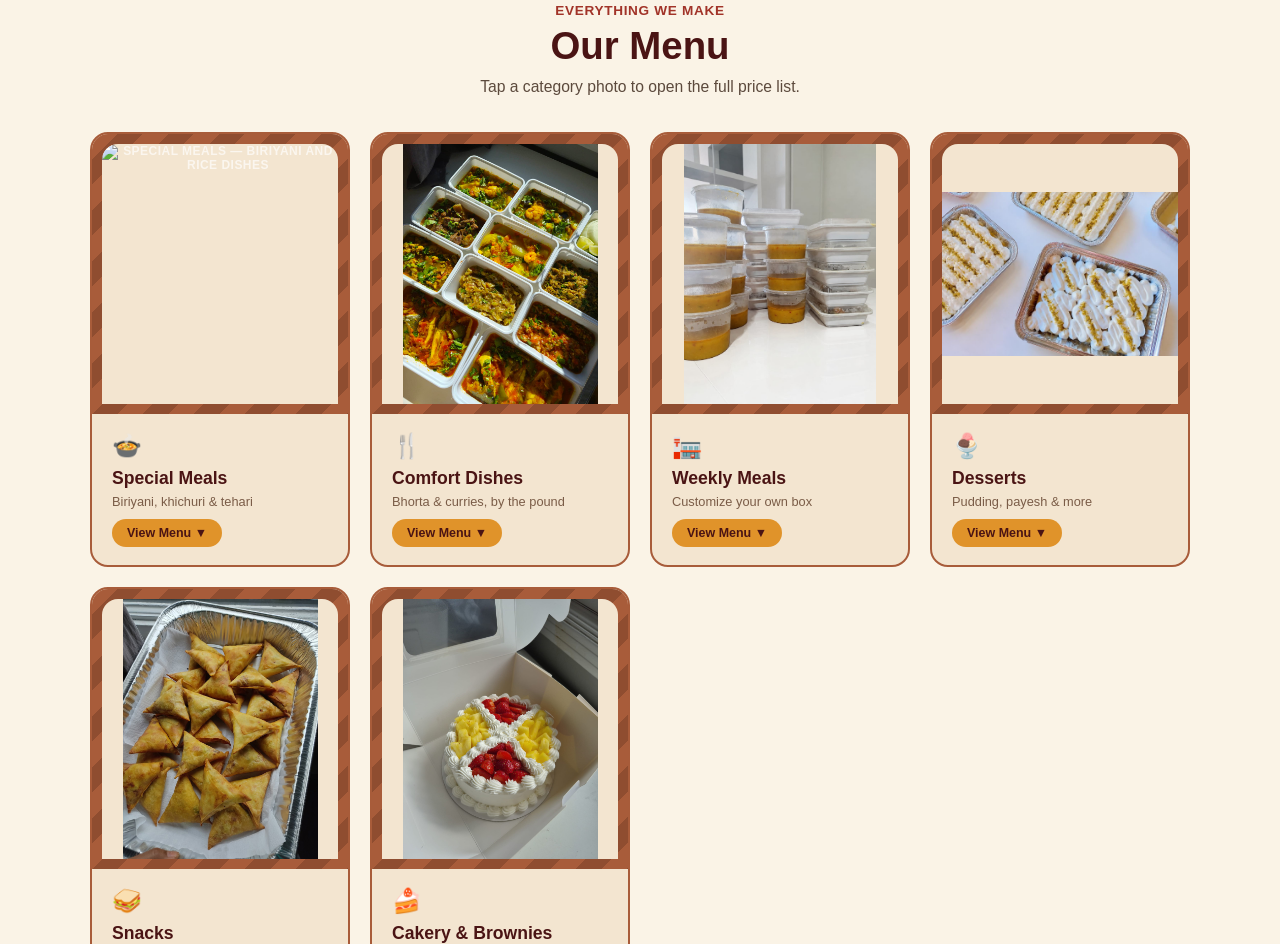
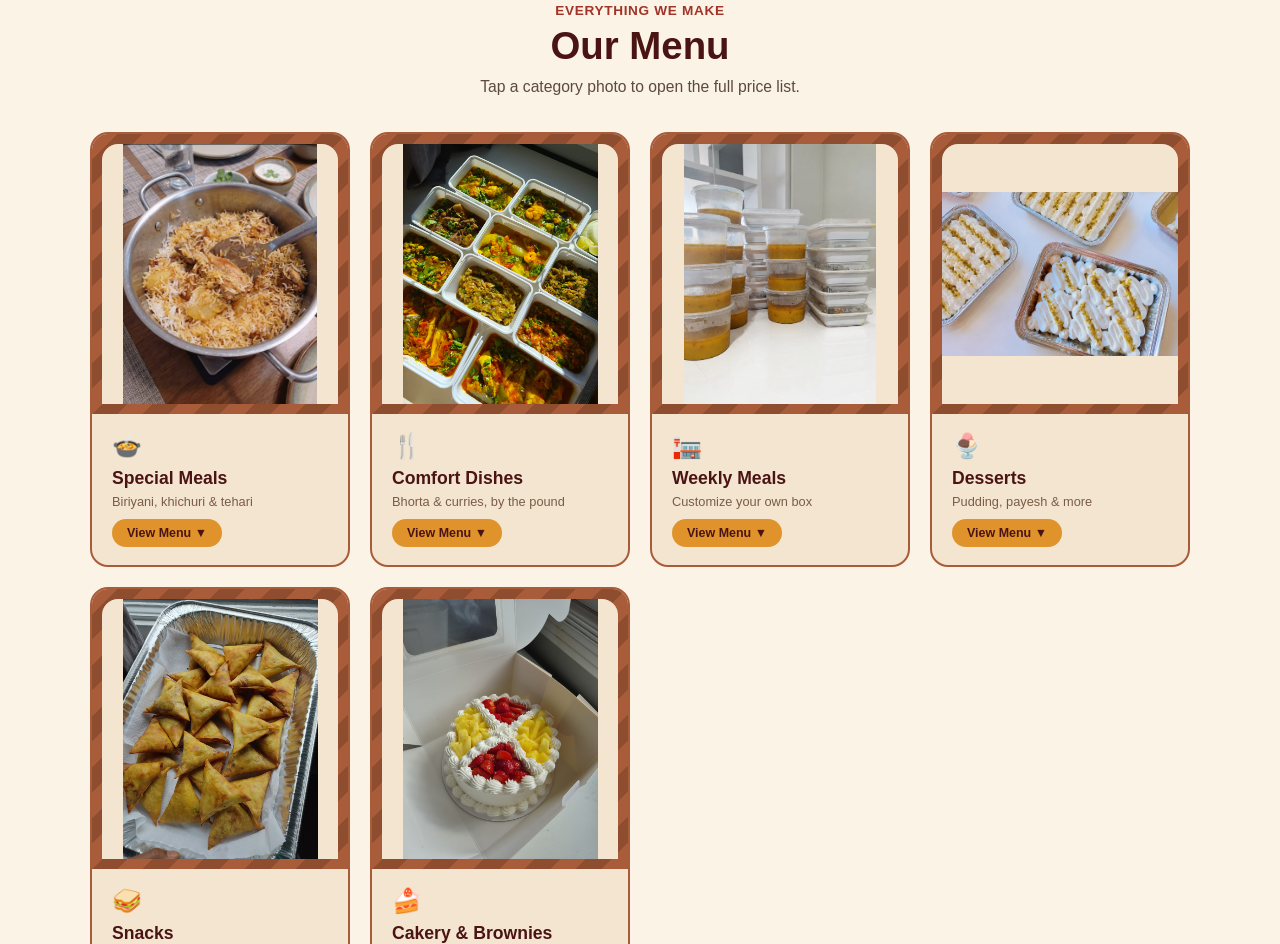
Before and after one commit to IsrPY/deshi-vibes-website, a plain HTML site: page index.html in a window 1280 px wide. Shown: the part 3551-4495 px from the top of the page. Drawn offline with Linux system fonts and the light colour scheme.

Commit message:
Update image source for special meals

```diff
--- a/index.html
+++ b/index.html
@@ -451,7 +451,7 @@
 
         <details class="category-photo">
           <summary>
-            <div class="cat-photo-placeholder"><img src="special-meals.jpg" alt="Special Meals — biriyani and rice dishes"></div>
+            <div class="cat-photo-placeholder"><img src="images/special-meals.jpg" alt="Special Meals — biriyani and rice dishes"></div>
             <div class="cat-caption">
               <span class="cat-icon">&#127858;</span>
               <span class="cat-caption-text"><span class="cat-caption-title">Special Meals</span><span class="cat-sub">Biriyani, khichuri &amp; tehari</span></span>
```
